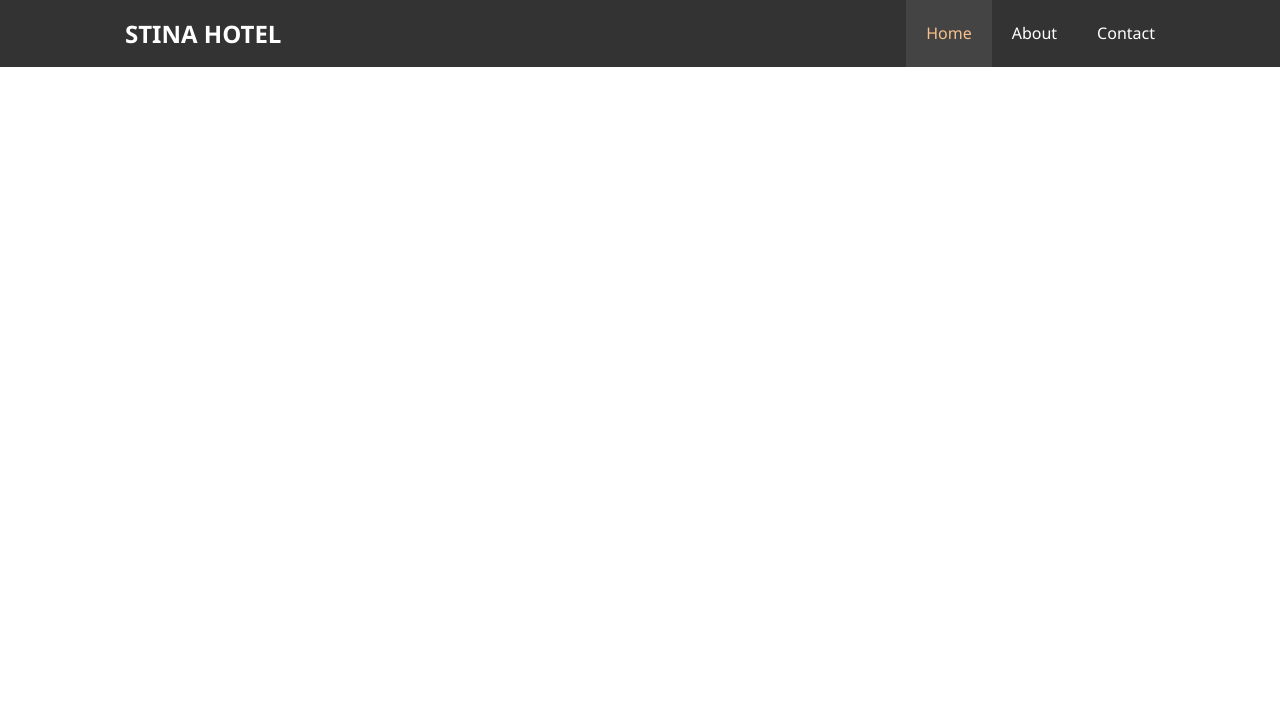
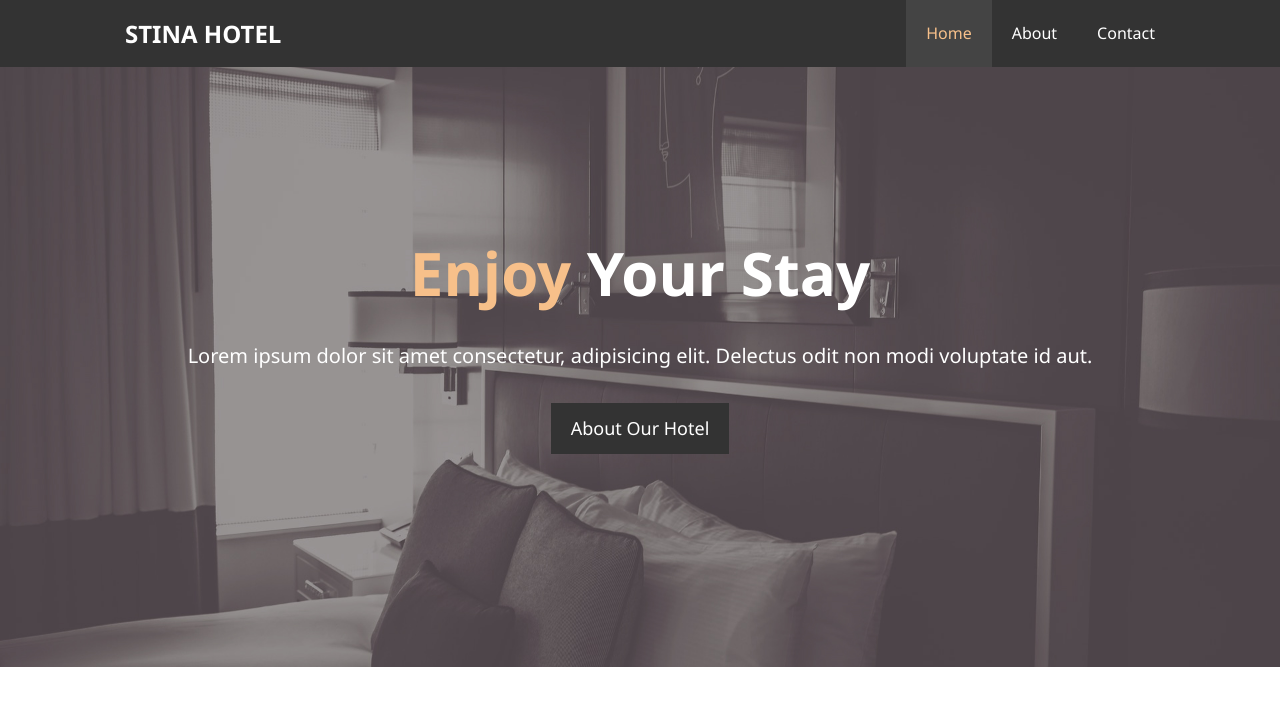
Before and after one commit to shiragin/hotel-stina, a plain HTML site: page index.html in a window 1280 px wide. Drawn offline with Linux system fonts and the light colour scheme.

Commit message:
Build html/css for showcase div

```diff
--- a/css/style.css
+++ b/css/style.css
@@ -38,6 +38,29 @@ p {
     padding: 0 20px;
 }
 
+.text-primary {
+    color: #f7c08a;
+}
+
+.lead {
+    font-size: 20px;
+}
+
+.btn {
+    display: inline-block;
+    font-size: 18px;
+    color: #fff;
+    background: #333;
+    padding: 12px 20px;
+    border: none;
+    cursor: pointer;
+}
+
+.btn:hover {
+    background: #f7c08a;
+    color: #333;
+}
+
 /* Navbar */
 
 #navbar {
@@ -75,3 +98,26 @@ p {
     background-color: #444;
     color: #f7c08a;
 }
+
+/* Showcase  */
+
+#showcase {
+    background: url('../img/showcase.jpg') no-repeat center center/cover;
+    height: 600px;
+}
+
+#showcase .showcase-content {
+    color: #fff;
+    text-align: center;
+    padding-top: 170px;
+}
+
+#showcase .showcase-content h1 {
+    font-size: 60px;
+    line-height: 1.2em;
+}
+
+#showcase .showcase-content p {
+    padding-bottom: 20px;
+    line-height: 1.7em;
+}
--- a/index.html
+++ b/index.html
@@ -23,6 +23,16 @@
 				</ul>
 			</div>
 		</nav>
+		<div id="showcase">
+			<div class="container">
+				<div class="showcase-content">
+					<h1><span class="text-primary">Enjoy</span> Your Stay</h1>
+					<p class="lead">Lorem ipsum dolor sit amet consectetur, adipisicing elit. Delectus odit non modi voluptate id
+						aut.</p>
+					<a class="btn" href="about.html">About Our Hotel</a>
+				</div>
+			</div>
+		</div>
 	</header>
 </body>
 
```
Lines whose indentation alone changed are shown as unchanged.
